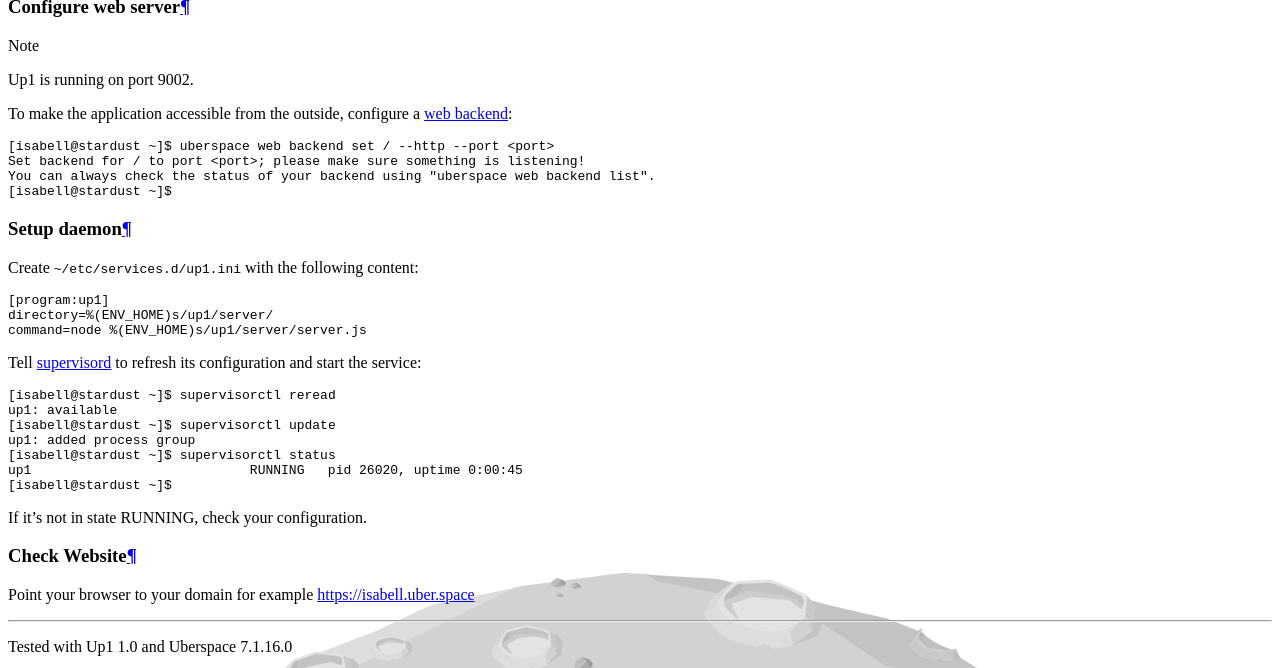
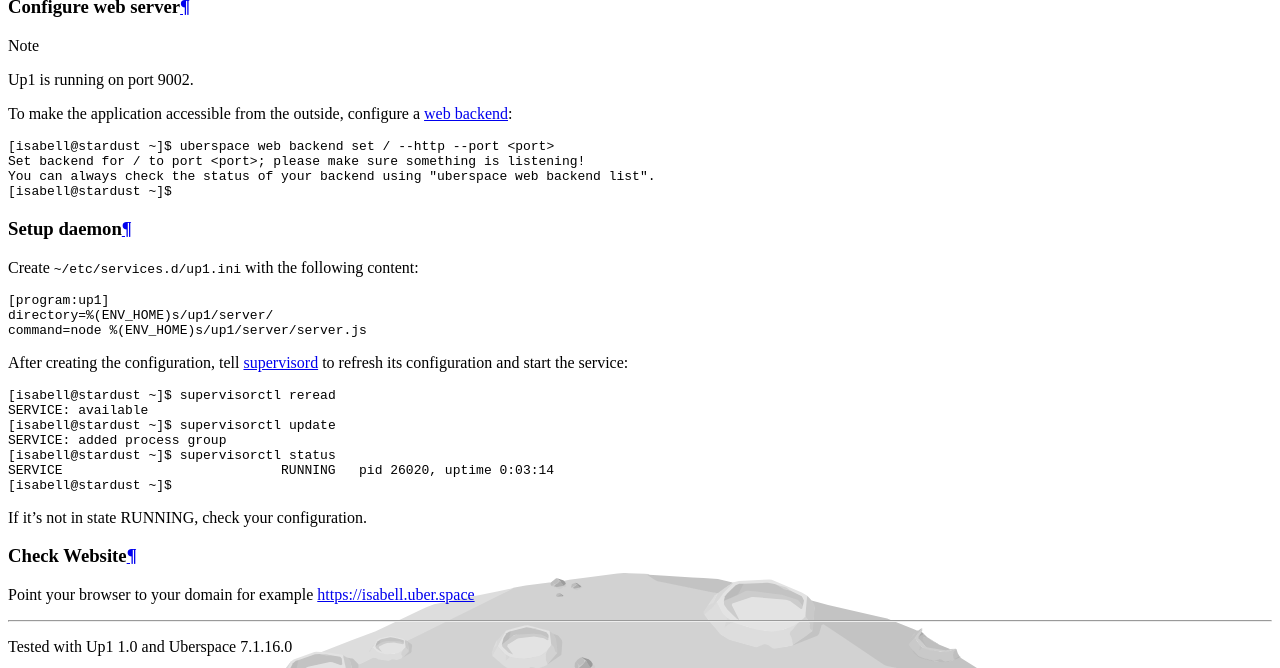
Before and after one commit to Uberspace/lab, a Sphinx documentation site: the page built from source/guide_up1.rst, in a window 1280 px wide and 900 px high, scrolled down 4648 px, cut to the strip 0-668 px from the top of the window. Built offline with Sphinx 7.4.7 and the Read the Docs theme 2.0.0, drawn with Linux system fonts in a browser that asks for light colours; part of the change alters nothing that is shown.

```diff
--- a/source/guide_up1.rst
+++ b/source/guide_up1.rst
@@ -183,17 +183,7 @@ Create ``~/etc/services.d/up1.ini`` with the following content:
  directory=%(ENV_HOME)s/up1/server/
  command=node %(ENV_HOME)s/up1/server/server.js
 
-Tell :manual:`supervisord <daemons-supervisord>` to refresh its configuration and start the service:
-
-.. code-block:: console
-
- [isabell@stardust ~]$ supervisorctl reread
- up1: available
- [isabell@stardust ~]$ supervisorctl update
- up1: added process group
- [isabell@stardust ~]$ supervisorctl status
- up1                            RUNNING   pid 26020, uptime 0:00:45
- [isabell@stardust ~]$
+.. include:: includes/supervisord.rst
 
 If it's not in state RUNNING, check your configuration.
 
```
